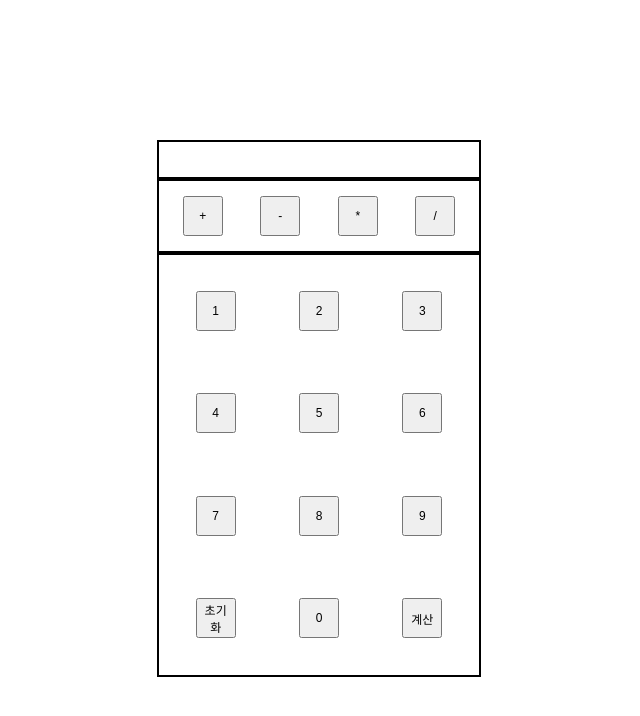
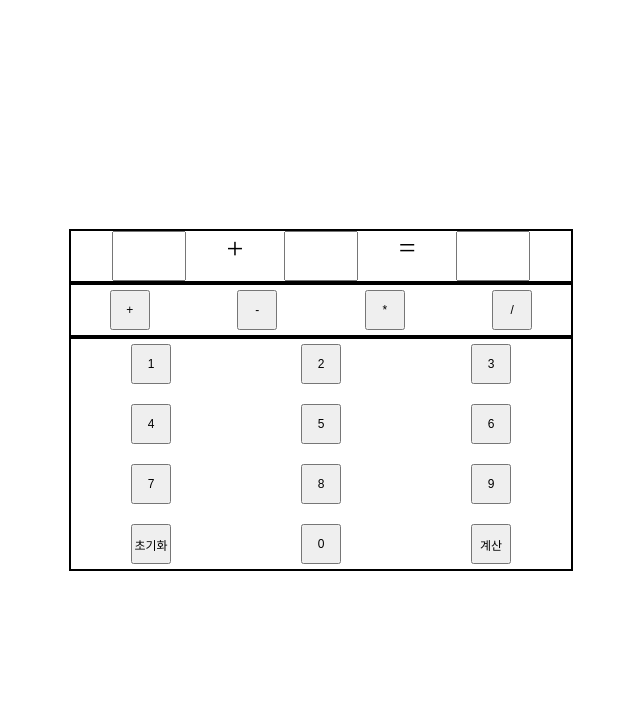
Before and after one commit to ChaeHaejoong2/calculator, a React (Vite) app in the folder calculator/: page / in a window 1280 px wide. Shown: the top 716 px of the page, without its empty margins (321-961 px from the left). Built offline with nearby package versions, Linux system fonts and the light colour scheme.

Commit message:
feat: 연산자 수정 기능 추가

```diff
--- a/calculator/src/App.tsx
+++ b/calculator/src/App.tsx
@@ -1,13 +1,24 @@
-
-import BtnGrid from './components/btnGrid';
-import Result from './components/result';
+import styled from "styled-components";
+import BtnGrid from "./components/ButtonGrid";
+import { useState } from "react";
+import "./style.css";
+import Result from "./components/Result";
+import type { Operator } from "./types/types";
 
 export default function App() {
-
+  const [firstNum, setFirstNum] = useState();
+  const [secondNum, setSecondNum] = useState();
+  const [operator, setOperator] = useState<Operator>("+");
+  const [result, setResult] = useState();
 
   return (
-    <>
-    <BtnGrid/>
-    </>
+    <Wrapper>
+      <Result operator={operator} />
+      <BtnGrid setOperator={setOperator} />
+    </Wrapper>
   );
 }
+
+const Wrapper = styled.div`
+  width: 500px;
+`;
--- /dev/null
+++ b/calculator/src/components/Button.tsx
@@ -0,0 +1,19 @@
+import styled from "styled-components";
+
+interface props {
+  value: string;
+  onClick?: (e: React.MouseEvent<HTMLButtonElement>) => void;
+}
+
+const Button = ({ value, onClick }: props) => {
+  return <StyledButton onClick={onClick}>{value}</StyledButton>;
+};
+
+const StyledButton = styled.button`
+  width: 40px;
+  height: 40px;
+  font-size: 12px;
+  margin: 5px;
+`;
+
+export default Button;
--- /dev/null
+++ b/calculator/src/components/ButtonGrid.tsx
@@ -0,0 +1,62 @@
+import styled from "styled-components";
+import Button from "./Button";
+import type { Operator } from "../types/types";
+
+interface BtnGridProps {
+  setOperator: React.Dispatch<React.SetStateAction<Operator>>;
+}
+
+const BtnGrid = ({ setOperator }: BtnGridProps) => {
+  const buttons = [
+    "1",
+    "2",
+    "3",
+    "4",
+    "5",
+    "6",
+    "7",
+    "8",
+    "9",
+    "초기화",
+    "0",
+    "계산",
+  ];
+
+  return (
+    <>
+      <Operator>
+        <Button value="+" onClick={() => setOperator("+")} />
+        <Button value="-" onClick={() => setOperator("-")} />
+        <Button value="*" onClick={() => setOperator("*")} />
+        <Button value="/" onClick={() => setOperator("/")} />
+      </Operator>
+      <Calculator>
+        {buttons.map((value, index) => (
+          <Button key={index} value={value} />
+        ))}
+      </Calculator>
+    </>
+  );
+};
+
+const Calculator = styled.div`
+  width: 100%;
+  display: grid;
+  grid-template-columns: repeat(3, 1fr);
+  gap: 10px;
+  border: 2px solid black;
+  justify-items: center;
+  align-items: center;
+`;
+
+const Operator = styled.div`
+  display: grid;
+  width: 100%;
+  gap: 10px;
+  border: 2px solid black;
+  grid-template-columns: repeat(4, 1fr);
+  justify-items: center;
+  align-items: center;
+`;
+
+export default BtnGrid;
--- /dev/null
+++ b/calculator/src/components/Result.tsx
@@ -0,0 +1,33 @@
+import styled from "styled-components";
+import type { Operator } from "../types/types";
+
+interface ResultProps {
+  operator: Operator;
+}
+
+const Result = ({ operator }: ResultProps) => {
+  return (
+    <Wrapper>
+      <Input type="text" />
+      <div>{operator}</div>
+      <Input type="text" />
+      {"="}
+      <Input type="text" />
+    </Wrapper>
+  );
+};
+
+const Wrapper = styled.div`
+  display: flex;
+  justify-content: space-evenly;
+  height: 50px;
+  width: 100%;
+  font-size: 30px;
+  border: 2px solid black;
+`;
+const Input = styled.input`
+  width: 70px;
+  font-size: 20px;
+`;
+
+export default Result;
--- a/calculator/src/components/btn.tsx
+++ /dev/null
@@ -1,27 +0,0 @@
-import React , {useState} from 'react';
-import styled from 'styled-components';
-
-interface props {
-  value : string;
-}
-
-
-const Button = ({value}: props) => {
-  const btnClick = () => {
-
-  }
-  return (
-    <div>
-        <StyledButton onClick={btnClick}>{value}</StyledButton>
-    </div>
-  )
-}
-
-const StyledButton = styled.button`
-width: 40px;
-height: 40px;
-font-size: 12px;
-margin: 5px;
-`
-
-export default Button;
--- a/calculator/src/components/btnGrid.tsx
+++ /dev/null
@@ -1,57 +0,0 @@
-import styled from 'styled-components';
-import Button from './btn';
-import Result from './result';
-
-const BtnGrid = (() => {
-  const buttons = ["1", "2", "3", "4", "5", "6", "7", "8", "9", "초기화","0", "계산"];
-
-  return (
-    <Container>
-      <Result/>
-        <Operator>
-          <Button value='+' />
-          <Button value='-' />
-          <Button value='*' />
-          <Button value='/' />
-        </Operator>
-      <Calculator>
-
-        {buttons.map((value,index) => <Button key={index}  value = {value}/>)}
-      </Calculator>
-    </Container>
-  )
-})
-
-const Container = styled.div`
-display: flex;
-flex-direction: column;
-align-items: center;
-justify-content: center;
-  height: 100vh;
-`;
-
-const Calculator = styled.div`
-padding : 10px;
-display : grid;
-width : 300px;
-height : 400px;
-grid-template-columns: repeat(3, 1fr);
-gap: 10px;
-border: 2px solid black;
-justify-items: center;
-  align-items: center;
-`;
-
-const Operator = styled.div`
-padding : 10px;
-display : grid;
-width : 300px;
-gap: 10px;
-border: 2px solid black;
-grid-template-columns: repeat(4, 1fr);
-justify-items: center;
-  align-items: center;
-`
-
-
-export default BtnGrid;
--- a/calculator/src/components/result.tsx
+++ /dev/null
@@ -1,17 +0,0 @@
-import styled from "styled-components";
-
-const Result = (() => {
-  return (
-    <div>
-      <Input type="text" readOnly />
-    </div>
-  )
-})
-
-const Input = styled.input`
-padding : 10px;
-border: 2px solid black;
-width: 300px;
-`
-
-export default Result;
--- a/calculator/src/style.css
+++ b/calculator/src/style.css
@@ -1,5 +1,11 @@
 html, body {
+	width: 100%;
+	height: 100%;
+	display: flex;
+  justify-content: center;
+  place-items: center;
+}
+* {
 	margin: 0;
 	padding: 0;
-	width: 100%;
 }
--- /dev/null
+++ b/calculator/src/types/types.ts
@@ -0,0 +1 @@
+export type Operator = "+" | "-" | "*" | "/";
```
Also changed, not shown: calculator/src/haejoong/Button.tsx (deleted, +0 -19 lines), calculator/src/haejoong/ButtonGrid.tsx (deleted, +0 -24 lines).
